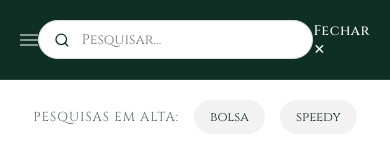
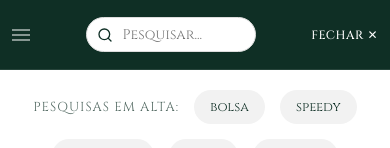
Before and after one commit to igojose92/loja-ryzo, a React (Create React App) app: page / in a window 390 px wide. Both pictures are taken after a click on the element 66 px from the left and 40 px from the top of the page. Shown: the top 148 px of the page. Built offline with nearby package versions, Linux system fonts and the light colour scheme; a web font is replaced by a local one.

Commit message:
Ajustando layout responsivo da barra de pesquisa e botao fechar no celular

```diff
--- a/src/App.js
+++ b/src/App.js
@@ -150,11 +150,12 @@ function App() {
         /* Ajustes responsivos para telas menores (Celulares e Tablets) */
         @media (max-width: 768px) {
           header {
-            padding: 10px 20px !important;
-            height: 80px !important;
+            padding: 8px 12px !important;
+            height: 70px !important;
+            gap: 6px !important;
           }
           .site-logo {
-            height: 50px !important;
+            height: 45px !important;
           }
           .desktop-hide-text {
             display: none !important;
@@ -165,10 +166,18 @@ function App() {
             padding: 20px 30px !important;
           }
           .main-content-padding {
-            padding: 100px 20px 40px 20px !important;
+            padding: 90px 15px 40px 15px !important;
           }
           .account-drawer {
             width: 100% !important;
+          }
+          .mobile-search-input-wrapper {
+            max-width: 170px !important;
+            padding: 6px 10px !important;
+          }
+          .mobile-close-btn {
+            font-size: 12px !important;
+            white-space: nowrap !important;
           }
         }
       `}</style>
@@ -327,7 +336,7 @@ function App() {
         </div>
 
         {currentView === 'search' ? (
-          <div style={{
+          <div className="mobile-search-input-wrapper" style={{
             display: 'flex',
             alignItems: 'center',
             backgroundColor: '#ffffff',
@@ -335,10 +344,11 @@ function App() {
             padding: '8px 15px',
             width: '100%',
             maxWidth: '450px',
+            margin: '0 auto',
             border: '1px solid #ddd',
             boxSizing: 'border-box'
           }}>
-            <svg width="18" height="18" viewBox="0 0 24 24" fill="none" stroke="#0F2F25" strokeWidth="2" strokeLinecap="round" strokeLinejoin="round" style={{ marginRight: '10px' }}>
+            <svg width="16" height="16" viewBox="0 0 24 24" fill="none" stroke="#0F2F25" strokeWidth="2" strokeLinecap="round" strokeLinejoin="round" style={{ marginRight: '8px', flexShrink: 0 }}>
               <circle cx="11" cy="11" r="8"></circle>
               <line x1="21" y1="21" x2="16.65" y2="16.65"></line>
             </svg>
@@ -366,8 +376,12 @@ function App() {
 
         <div style={{ display: 'flex', gap: '20px', alignItems: 'center', color: '#fff' }}>
           {currentView === 'search' ? (
-            <span onClick={goHome} style={{ fontSize: '14px', letterSpacing: '0.5px', fontWeight: '500', cursor: 'pointer', color: '#fff' }}>
-              Fechar ✕
+            <span
+              className="mobile-close-btn"
+              onClick={goHome}
+              style={{ fontSize: '14px', letterSpacing: '0.5px', fontWeight: '500', cursor: 'pointer', color: '#fff', whiteSpace: 'nowrap', display: 'flex', alignItems: 'center', gap: '4px' }}
+            >
+              FECHAR ✕
             </span>
           ) : (
             <>
```
